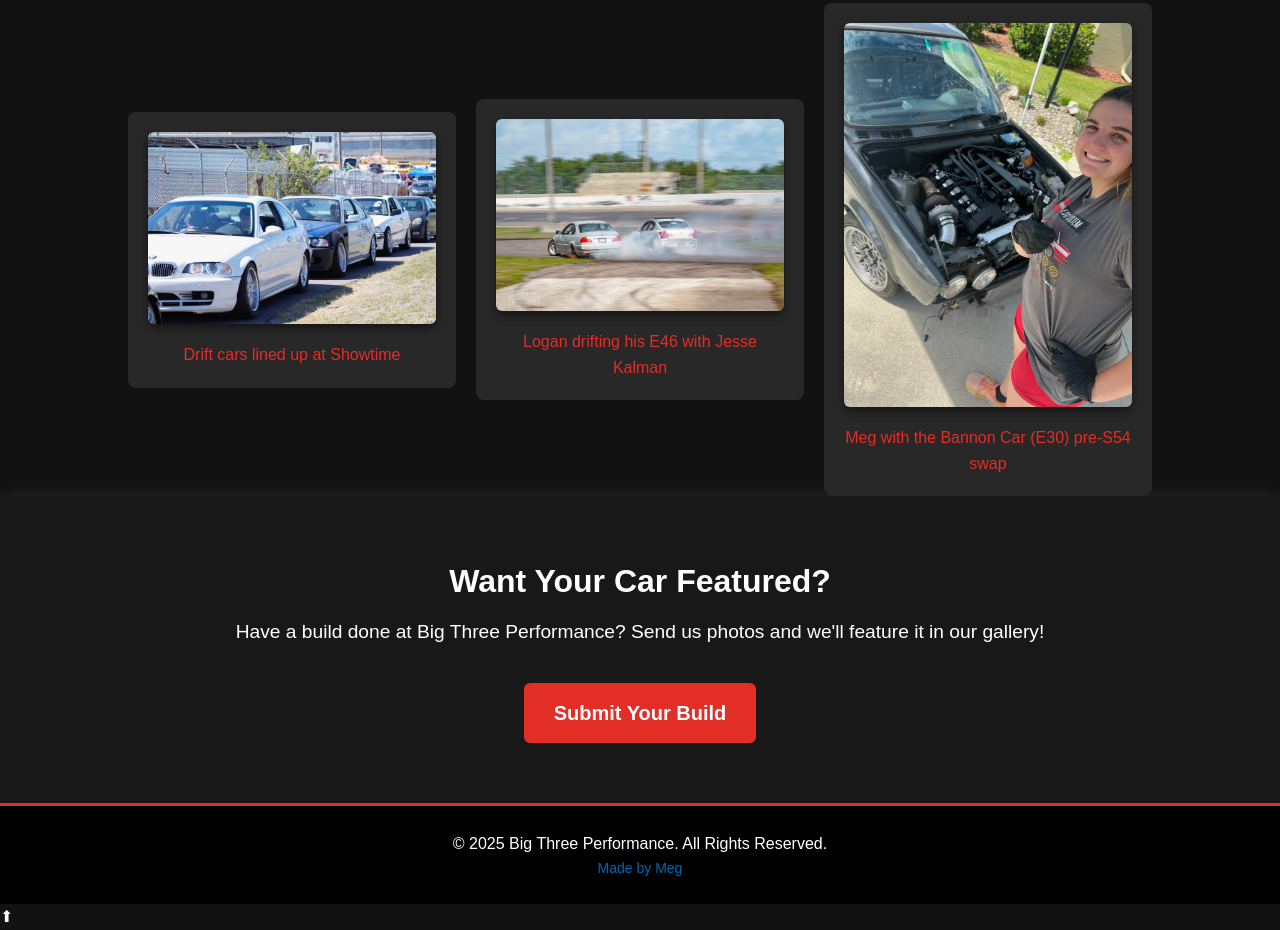
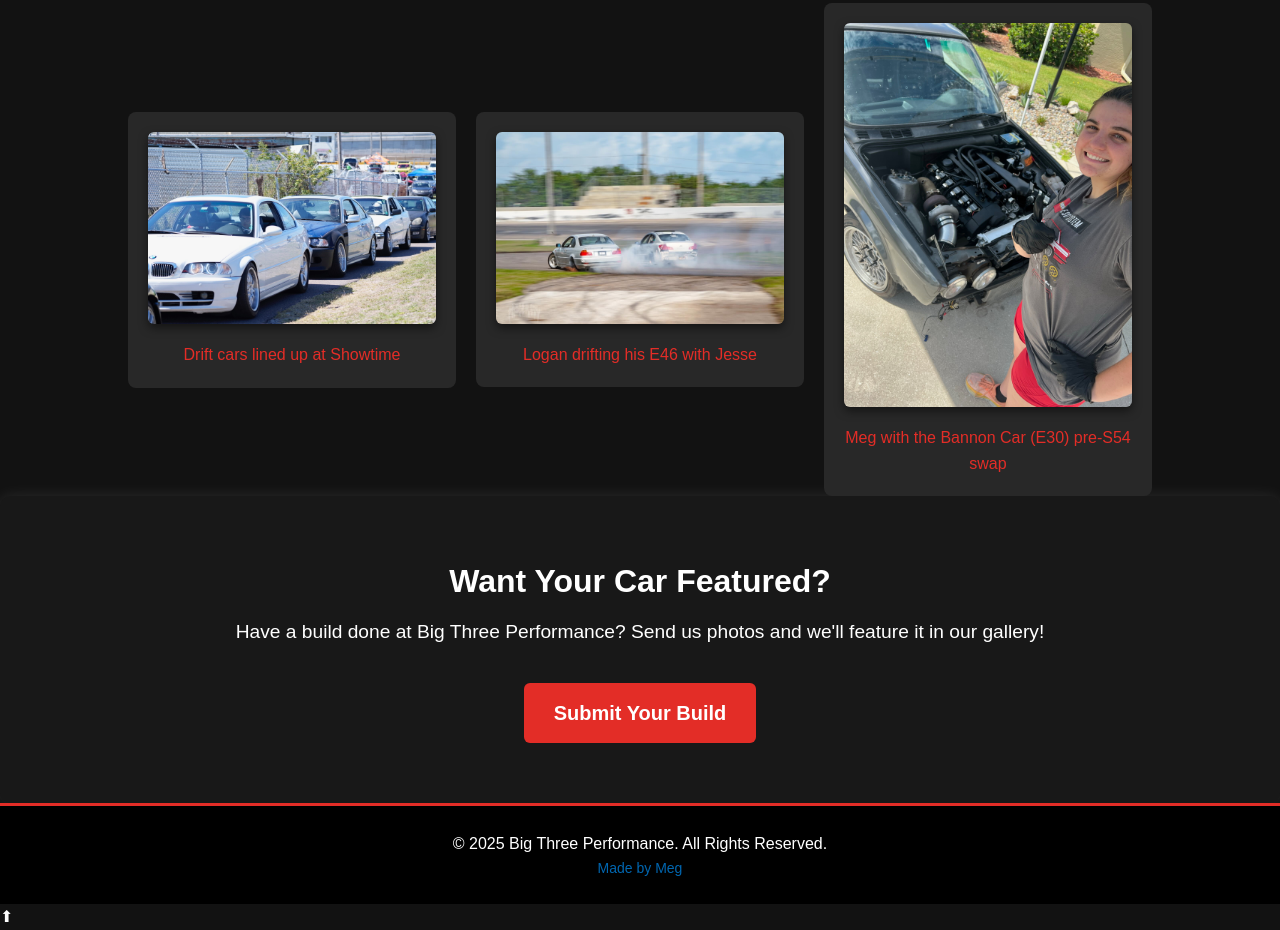
Before and after one commit to megandowdell/b3p, a website: page gallery.html in a window 1280 px wide. Shown: the part 1117-2047 px from the top of the page. Drawn offline with Linux system fonts and the light colour scheme; a web font is replaced by a local one.

Commit message:
removed jesses last name from gallery

```diff
--- a/gallery.html
+++ b/gallery.html
@@ -79,7 +79,7 @@
 
         <div class="gallery-item ">
             <img src="frontend/assets/images/loganjesse.JPG" class="gallery-img">
-            <p class="gallery-caption">Logan drifting his E46 with Jesse Kalman</p>
+            <p class="gallery-caption">Logan drifting his E46 with Jesse </p>
         </div>
 
         <div class="gallery-item ">
```
